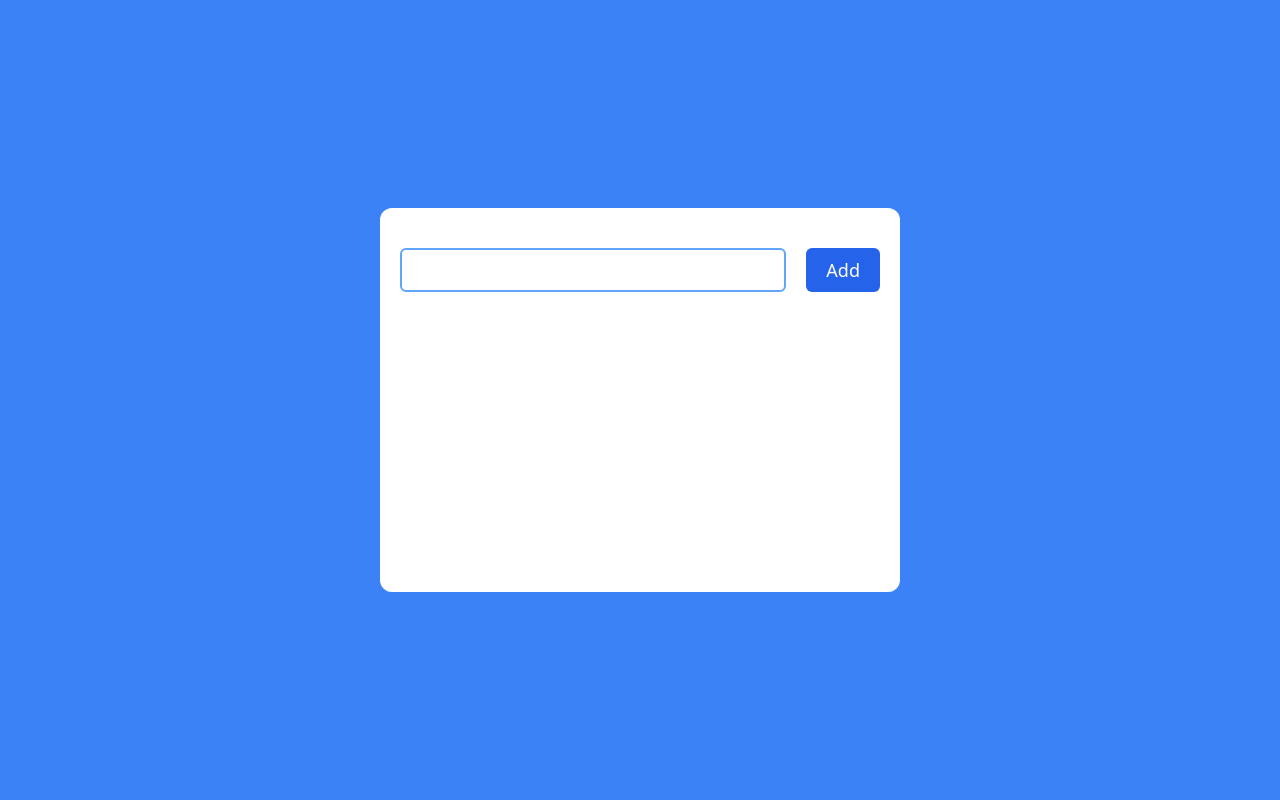
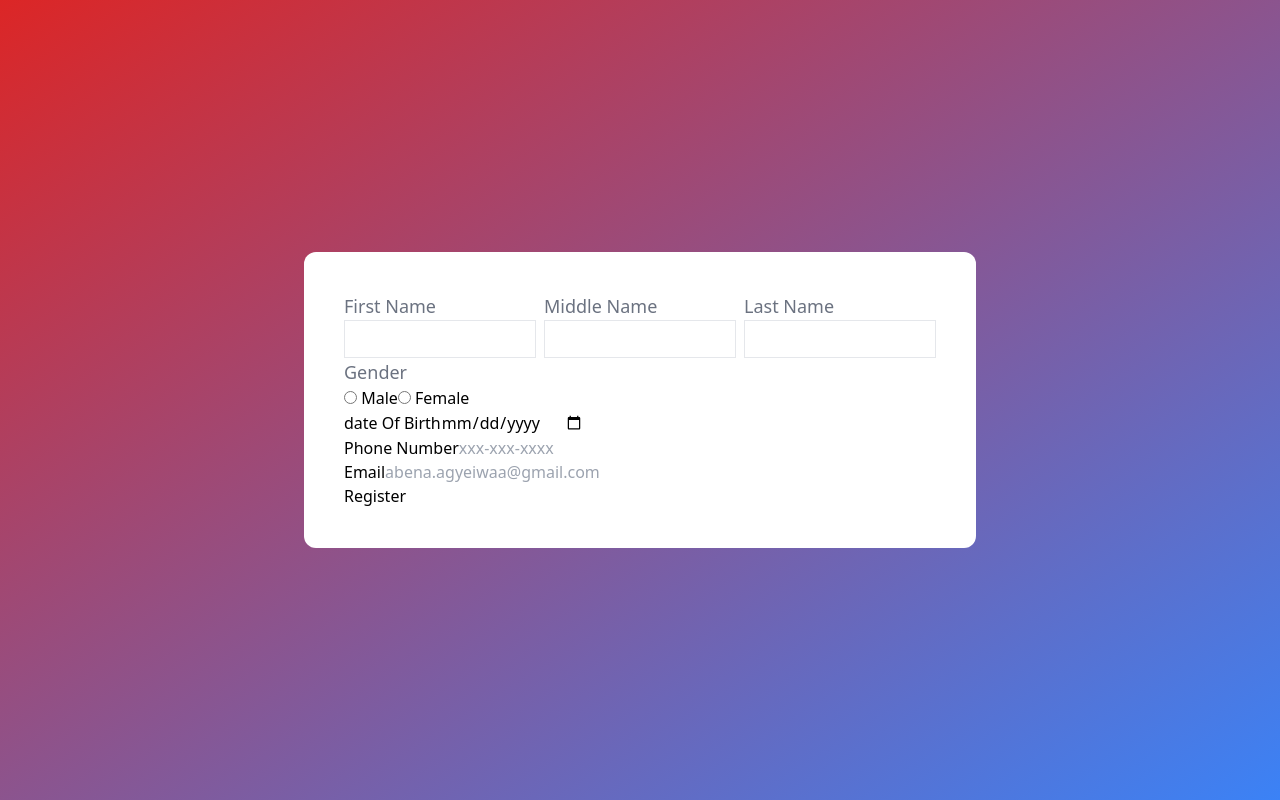
Before and after one commit to BerniceQuansah/code-along, a React (Create React App) app: page / in a window 1280 px wide. Built offline with nearby package versions, Linux system fonts and the light colour scheme.

Commit message:
ReactForms

```diff
--- a/package.json
+++ b/package.json
@@ -10,6 +10,7 @@
     "react": "^18.2.0",
     "react-dom": "^18.2.0",
     "react-scripts": "5.0.1",
+    "uuid": "^8.3.2",
     "web-vitals": "^2.1.0"
   },
   "scripts": {
--- a/src/App.js
+++ b/src/App.js
@@ -3,7 +3,8 @@
 // import {Image} from "./components/Image"
 // import Navbar from "./components/Navbar";
 // import Practice from "./components/Practice";
-import TaskManager from "./components/TaskManager";
+// import TaskManager from "./components/TaskManager";
+import Form from "./components/Form";
 
 function App(){
   return (
@@ -16,7 +17,8 @@ function App(){
       <Button label="Read more..." />
       <Image /> */}
       {/* <Practice /> */}
-      <TaskManager />
+      {/* <TaskManager /> */}
+       <Form />
     </div>
   );
 }
--- /dev/null
+++ b/src/components/Form.jsx
@@ -0,0 +1,98 @@
+import  React, { useState } from "react";
+
+let Form=()=>{
+    const [data, setData] =useState({
+        firstName: "",
+        middleName: "",
+        lastName: "",
+        gender: "",
+        dateOfBirth: "",
+        phoneNumber: "",
+        email: "",
+    });
+
+const handleChange = (e) => {
+    let name = e.target.name
+    let value = e.target.value
+
+    setData({ ...data, [name]: value });
+};
+
+console.log(data);
+
+
+    return(
+        <div className="h-screen bg-gradient-to-br from-red-600 to-blue-500 flex justify-center items-center">
+            <div className="max-w-2xl w-full bg-white rounded-xl p-10">
+            <form>
+                <div className="flex flex-col  space-y-3 md:flex-row md:space-y-0 md:gap-x-2">
+                <div>
+                 <label htmlFor="firstName"
+                 className=" form-label">First Name
+                 </label>
+                 <input type="text" name="firstName"  id="firstName" className="form-input" value={data.firstName} onChange={handleChange}/>
+                </div>
+
+                <div>
+
+                 <label htmlFor="middleName" className="form-label">Middle Name</label>
+                 <input type="text" name="middleName"  id="middleName" className="form-input"  value={data.middleName} onChange={handleChange}/>
+                </div>
+
+                <div>
+
+                 <label htmlFor="lastName" className="form-label">Last Name</label>
+                 <input type="text" name="lastName"  id="lastName" className="form-input"  value={data.lastName} onChange={handleChange}/>
+                </div>
+                </div>
+
+                <div>
+                <label htmlFor="gender" className="form-label">Gender</label>
+                    <label htmlFor="male">
+                        <input type="radio" name="gender" value="male" onChange={handleChange}/> Male
+                    </label>
+                    <label htmlFor="Female">
+                        <input type="radio" name="gender" value="Female" onChange={handleChange}/> Female
+                    </label>
+
+                </div>
+
+                <div>
+
+                 <label htmlFor="dateOfBirth">date Of Birth</label>
+                <input type="date" name="dateOfBirth" value={data.dateOfBirth}  onChange={handleChange}/>
+              </div>
+
+                <div>
+
+                 <label htmlFor="phone">Phone Number</label>
+                <input
+                 type="number"
+                placeholder="xxx-xxx-xxxx"
+                name="phoneNumber"
+                value={data.phoneNumber}
+                onChange={handleChange}
+                />
+              </div>
+
+                <div>
+
+                 <label htmlFor="email">Email</label>
+                <input type="email"
+                name="email"
+                id="email"
+                placeholder="abena.agyeiwaa@gmail.com" value={data.email}  onChange={handleChange}/>
+              </div>
+
+              <div>
+                <button type="submit">Register</button>
+              </div>
+
+
+        </form>
+        </div>
+        </div>
+    )
+}
+
+export default Form;
--- a/src/components/Header.jsx
+++ b/src/components/Header.jsx
@@ -1,5 +1,5 @@
-function Header (){
-    return <h1>My first Component</h1>
+// function Header (){
+//     return <h1>My first Component</h1>
 
-}
-export default Header;
+// }
+// export default Header;
--- a/src/components/NavItem.jsx
+++ b/src/components/NavItem.jsx
@@ -1,9 +1,9 @@
-import React from 'react'
+// import React from 'react'
 
-function NavItem({ menu }) {
-    return (
-    <li>{menu}</li>
-    );
-}
+// function NavItem({ menu }) {
+//     return (
+//     <li>{menu}</li>
+//     );
+// }
 
-export default NavItem;
+// export default NavItem;
--- a/src/components/TaskItem.jsx
+++ b/src/components/TaskItem.jsx
@@ -1,13 +1,13 @@
-import React from "react";
-import {TrashIcon} from "@heroicons/react/outline";
+// import React from "react";
+// import {TrashIcon} from "@heroicons/react/outline";
 
-function TaskItem({task, handleDelete}){
-    return(
-   <div className='flex items-center bg-teal-100 border-2 p-2 border-gray-300 rounded-md '>
-        <div className='flex-1'>{task}</div>
-        <button className='bg-blue-800 p-2 rounded-md' onClick={() => handleDelete(task)}><TrashIcon height={24} color="white"/> </button>
-    </div>
-    )
-}
+// function TaskItem({task, handleDelete}){
+//     return(
+//    <div className='flex items-center bg-teal-100 border-2 p-2 border-gray-300 rounded-md '>
+//         <div className='flex-1'>{task}</div>
+//         <button className='bg-blue-800 p-2 rounded-md' onClick={() => handleDelete(task)}><TrashIcon height={24} color="white"/> </button>
+//     </div>
+//     )
+// }
 
-export default TaskItem;
+// export default TaskItem;
--- a/src/components/TaskManager.jsx
+++ b/src/components/TaskManager.jsx
@@ -1,40 +1,40 @@
-import React, { useState } from 'react';
-import TaskItem from './TaskItem';
+// import React, { useState } from 'react';
+// import TaskItem from './TaskItem';
 
-function TaskManager(){
-   const [tasks, setTasks] = useState([]);
-   const [input, setInput] = useState('');
+// function TaskManager(){
+//    const [tasks, setTasks] = useState([]);
+//    const [input, setInput] = useState('');
 
-const handleSubmit = e => {
-    e.preventDefault();
-    if (input === "") return;
+// const handleSubmit = e => {
+//     e.preventDefault();
+//     if (input === "") return;
 
-     setTasks([input, ...tasks]);
-     setInput('');
-}
-     const handleDelete = index => {
-        const newTasks = tasks.filter(task => task !== index);
-        setTasks(newTasks);
-     }
+//      setTasks([input, ...tasks]);
+//      setInput('');
+// }
+//      const handleDelete = index => {
+//         const newTasks = tasks.filter(task => task !== index);
+//         setTasks(newTasks);
+//      }
 
 
-    return(
-        <div className='bg-blue-500 h-screen flex justify-center items-center'>
-              <div className='max-w-xl max-h-96 bg-white rounded-xl px-5 py-10'>
-           <form onSubmit={handleSubmit} className="space-x-5 flex w-[30rem] mb-10">
-                <input type="text" className='border-2 border-blue-400 p-2 rounded-md outline-none w-10/12' onChange={(e) => setInput(e.target.value)} value = {input}/>
-                <button type = "submit" className='bg-blue-600 text-white text-lg py-2 px-5 rounded-md' disabled = {input === ""} >Add</button>
-            </form>
-         <div className="space-y-3 overflow-y-auto h-56">
+//     return(
+//         <div className='bg-blue-500 h-screen flex justify-center items-center'>
+//               <div className='max-w-xl max-h-96 bg-white rounded-xl px-5 py-10'>
+//            <form onSubmit={handleSubmit} className="space-x-5 flex w-[30rem] mb-10">
+//                 <input type="text" className='border-2 border-blue-400 p-2 rounded-md outline-none w-10/12' onChange={(e) => setInput(e.target.value)} value = {input}/>
+//                 <button type = "submit" className='bg-blue-600 text-white text-lg py-2 px-5 rounded-md' disabled = {input === ""} >Add</button>
+//             </form>
+//          <div className="space-y-3 overflow-y-auto h-56">
 
-            {
-                tasks.map((task) =>  (<TaskItem task={task} handleDelete={handleDelete} />))
-             }
-        </div>
+//             {
+//                 tasks.map((task) =>  (<TaskItem task={task} handleDelete={handleDelete} />))
+//              }
+//         </div>
 
-             </div>
-        </div>
-    )
-};
+//              </div>
+//         </div>
+//     )
+// };
 
-export default TaskManager;
+// export default TaskManager;
--- a/src/index.css
+++ b/src/index.css
@@ -1,3 +1,16 @@
 @tailwind base;
 @tailwind components;
 @tailwind utilities;
+
+@layer components {
+    .form-label {
+        @apply block text-lg text-gray-500;
+    }
+}
+
+
+@layer components{
+    .form-input{
+        @apply border w-full outline-none py-1 px-2 text-lg text-gray-800;
+    }
+}
```
